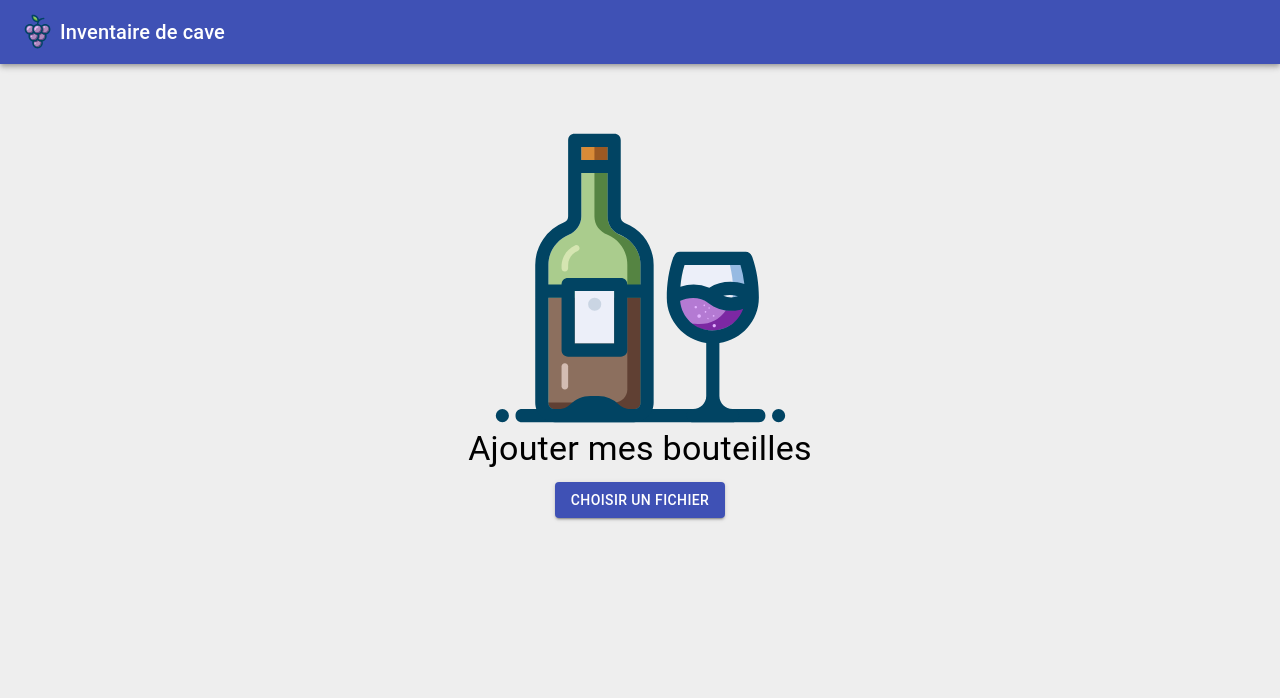
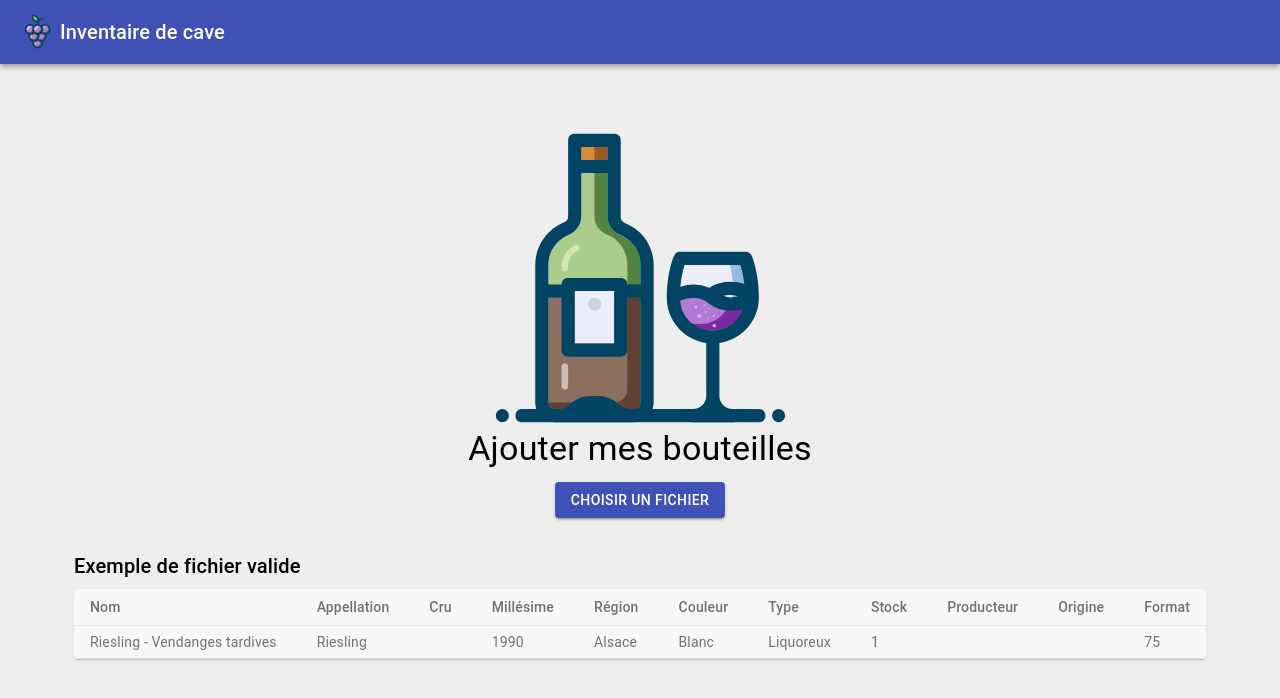
Before and after one commit to lapostoj/winemanager-frontend, a React (Create React App) app: page / in a window 1280 px wide. Shown: the top 698 px of the page. Built offline with nearby package versions, Linux system fonts and the light colour scheme; no server answers.

Commit message:
Add wine file example

```diff
--- a/src/components/dashboard/no-data/upload-form/index.js
+++ b/src/components/dashboard/no-data/upload-form/index.js
@@ -1,6 +1,7 @@
 import React, { useState } from 'react';
 import { Box, Button, IconButton, Typography } from '@material-ui/core';
 import DeleteIcon from '@material-ui/icons/Delete';
+import WineFileExample from './wine-file-example';
 import { uploadFile } from '../../../../clients/wine-client';
 
 export default function UploadForm({ onUpload }) {
@@ -37,6 +38,7 @@ export default function UploadForm({ onUpload }) {
     <>
       {file === null ? (
         <>
+          <Box mb={4}>
             <input
               id="input-file-wines"
               name="input-file-wines"
@@ -56,6 +58,8 @@ export default function UploadForm({ onUpload }) {
                 Choisir un fichier
               </Button>
             </label>
+          </Box>
+          <WineFileExample />
         </>
       ) : (
         <>
--- /dev/null
+++ b/src/components/dashboard/no-data/upload-form/wine-file-example/index.js
@@ -0,0 +1,61 @@
+import React from 'react';
+import {
+  Box,
+  Paper,
+  Table,
+  TableBody,
+  TableCell,
+  TableContainer,
+  TableHead,
+  TableRow,
+  Typography,
+} from '@material-ui/core';
+import { withStyles } from '@material-ui/core/styles';
+
+const SlightlyTransparentTableContainer = withStyles((theme) => ({
+  root: {
+    opacity: '60%',
+  },
+}))(TableContainer);
+
+const WineExample = {
+  Nom: 'Riesling - Vendanges tardives',
+  Appellation: 'Riesling',
+  Cru: '',
+  Millésime: '1990',
+  Région: 'Alsace',
+  Couleur: 'Blanc',
+  Type: 'Liquoreux',
+  Stock: '1',
+  Producteur: '',
+  Origine: '',
+  Format: '75',
+};
+
+export default function WineFileExample() {
+  return (
+    <Box width="100%">
+      <Typography variant="h6" gutterBottom={true}>
+        Exemple de fichier valide
+      </Typography>
+      <SlightlyTransparentTableContainer component={Paper}>
+        <Table size="small" aria-label="a dense table">
+          <TableHead>
+            <TableRow>
+              {Object.keys(WineExample).map((key, index) => (
+                <TableCell key={`${index}-${key}`}>{key}</TableCell>
+              ))}
+            </TableRow>
+          </TableHead>
+          <TableBody>
+            <TableRow>
+              {Object.values(WineExample).map((value, index) => (
+                <TableCell key={`${index}-${value}`}>{value}</TableCell>
+              ))}
+            </TableRow>
+          </TableBody>
+        </Table>
+      </SlightlyTransparentTableContainer>
+    </Box>
+  );
+}
```
Lines whose indentation alone changed are shown as unchanged.
